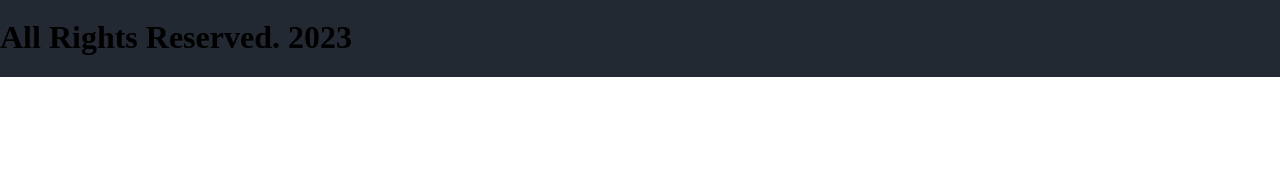
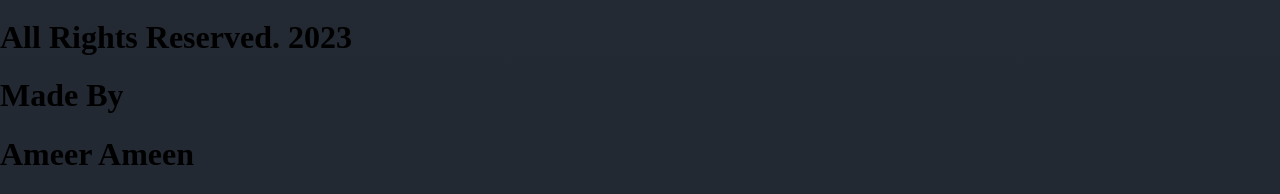
Before and after one commit to Ameer2000Mzori/Personel-Portfolio-Website, a website built with webpack: page src/index.html in a window 1280 px wide. Shown: the part 5627-5821 px from the top of the page. Before the commit the page ends 5704 px from the top, so only its background shows below. Built offline with nearby package versions, Linux system fonts and the light colour scheme; no server answers; a web font is replaced by a local one.

Commit message:
added some more text to footer

```diff
--- a/src/index.html
+++ b/src/index.html
@@ -390,8 +390,8 @@
       </div>
       <div class="footer-Right-Wrap">
         <div class="footer-Made-Text">
-          <h1 class="footer-Made-Text-1"></h1>
-          <h1 class="footer-Made-Text-2"></h1>
+          <h1 class="footer-Made-Text-1">Made By</h1>
+          <h1 class="footer-Made-Text-2">Ameer Ameen</h1>
         </div>
       </div>
     </footer>
```
